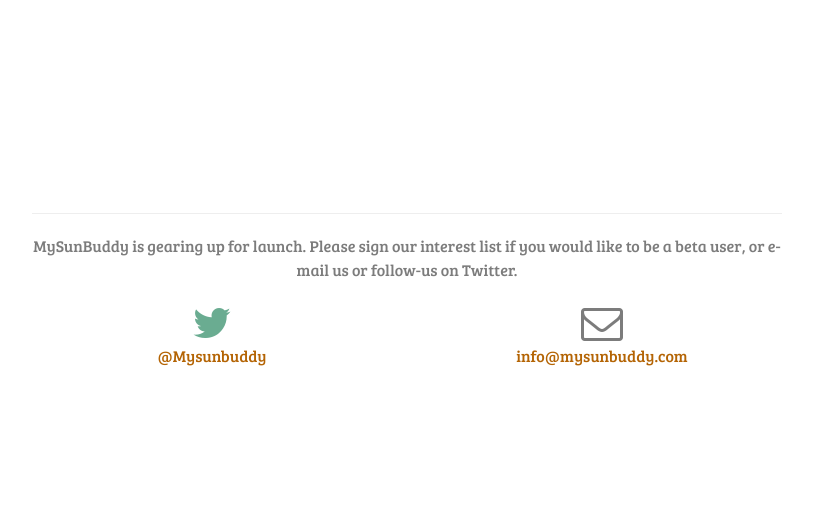
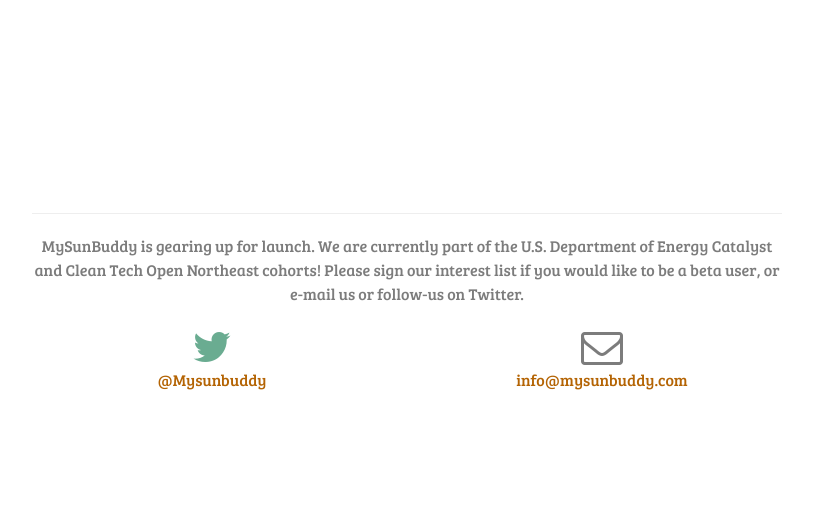
Before and after one commit to kathryn0628/mysunbuddy, a Python web app: template templates/index.html in a window 1280 px wide. Shown: the part 1706-2218 px from the top of the page, without its empty margins (233-1046 px from the left). Before the commit the page ends 2072 px from the top, so only its background shows below. Run offline with Jinja, Linux system fonts and the light colour scheme; the template is opened without the code that fills it, so the values that code supplies are empty; some libraries are stand-ins or nearby versions.

Commit message:
Update index.html
Added note about accelerator status.

```diff
--- a/templates/index.html
+++ b/templates/index.html
@@ -141,7 +141,7 @@
                 <div class="col-lg-8 col-lg-offset-2 text-center">
                     <h2 class="section-heading">Let's Get In Touch!</h2>
                     <hr class="primary">
-                    <p>MySunBuddy is gearing up for launch. Please sign our interest list if you would like to be a beta user, or e-mail us or follow-us on Twitter.</p>
+                    <p>MySunBuddy is gearing up for launch. We are currently part of the U.S. Department of Energy Catalyst and Clean Tech Open Northeast cohorts! Please sign our interest list if you would like to be a beta user, or e-mail us or follow-us on Twitter.</p>
                 </div>
                 <div class="col-lg-4 col-lg-offset-2 text-center">
                     <i class="fa fa-twitter fa-3x wow bounceIn" style="color:#6AAC91"></i>
```
